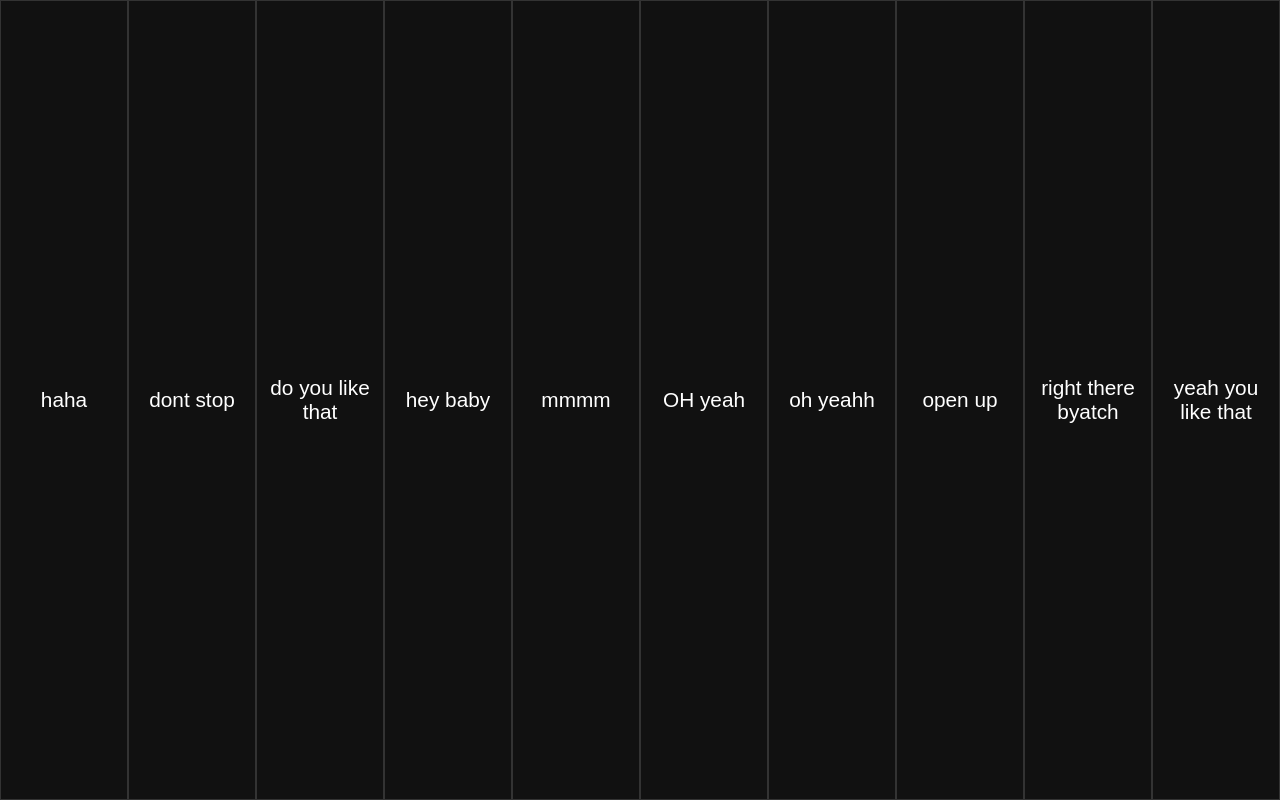
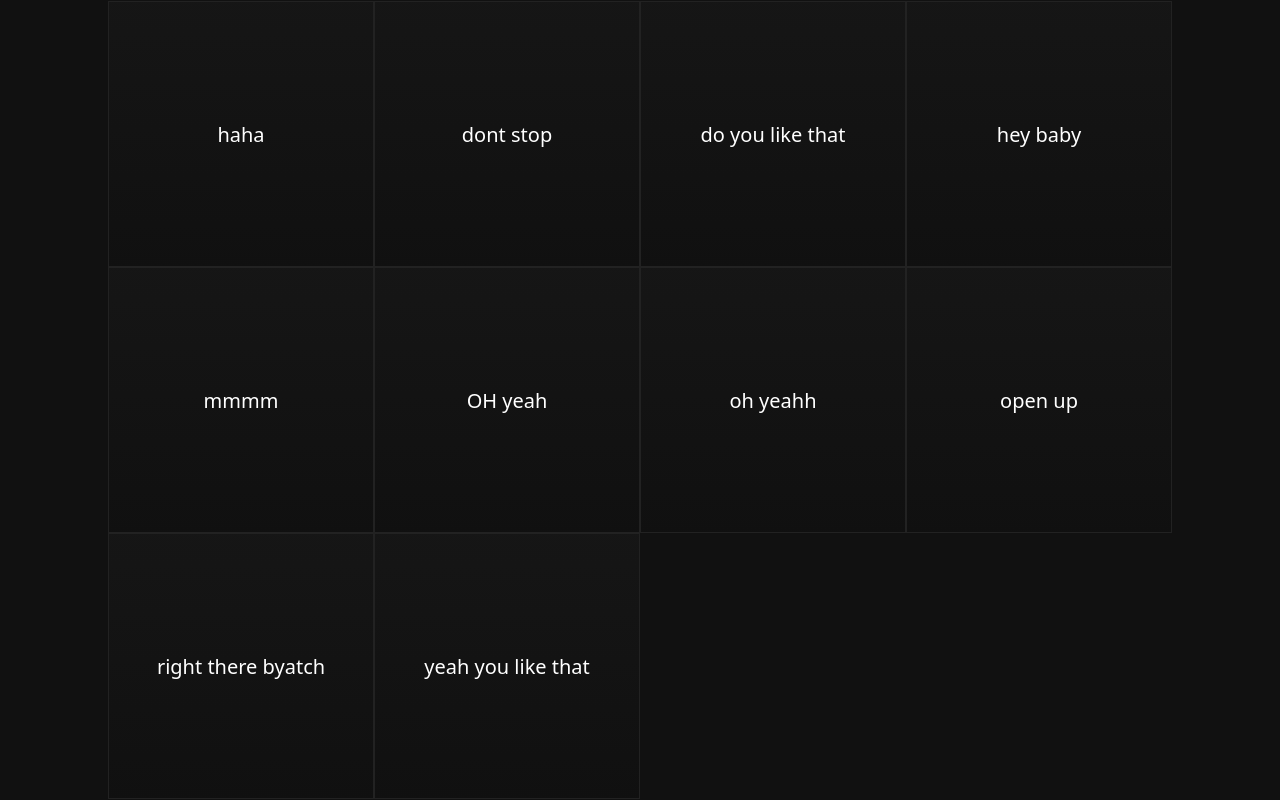
Before and after one commit to maddamMoist/soundboards, a plain HTML site: page ethan/index.html in a window 1280 px wide. Drawn offline with Linux system fonts and the light colour scheme.

Commit message:
Update index.html

```diff
--- a/ethan/index.html
+++ b/ethan/index.html
@@ -1,51 +1,69 @@
 <!DOCTYPE html>
 <html>
 <head>
-    <meta charset="UTF-8">
-    <title>Ethan</title>
+<meta charset="utf-8" />
+<meta name="viewport" content="width=device-width,initial-scale=1" />
+<title>WAV Grid Player — Perfect Squares</title>
 <style>
-        body {
-            margin: 0;
-            background: #111;
-            color: white;
-            display: grid;
-            height: 100vh;
-            width: 100vw;
-            overflow: hidden;
-            font-family: sans-serif;
+  :root { --bg: #111; --cell-border: 1px; --cell-padding: 10px; --text: #fff; }
+  html,body {
+    height:100%;
+    margin:0;
+    background: var(--bg);
+    color: var(--text);
+    font-family: system-ui, -apple-system, "Segoe UI", Roboto, "Helvetica Neue", Arial;
+    -webkit-font-smoothing:antialiased;
+    -moz-osx-font-smoothing:grayscale;
+    overflow:hidden; /* ensure no scrollbars */
   }
 
+  /* grid container fills viewport but centers the actual grid content */
   #grid {
+    width:100%;
+    height:100%;
+    display:grid;
+    place-items:center; /* center the inner grid */
+  }
+
+  /* inner grid that holds cells */
+  #inner {
     display: grid;
-            width: 100%;
-            height: 100%;
-            grid-template-columns: repeat(auto-fill, minmax(120px, 1fr));
-            grid-auto-rows: 1fr;
+    /* grid-template-columns and grid-auto-rows will be set dynamically in JS as exact px values */
+    gap: 0; /* no gaps so squares fit perfectly */
+    box-sizing: border-box;
   }
 
   .cell {
-            border: 1px solid #333;
-            display: flex;
-            align-items: center;
-            justify-content: center;
-            font-size: 1.3rem;
-            text-align: center;
-            cursor: pointer;
-            user-select: none;
-            padding: 10px;
+    display:flex;
+    align-items:center;
+    justify-content:center;
+    text-align:center;
+    user-select:none;
+    cursor:pointer;
+    box-sizing: border-box;
+    padding: var(--cell-padding);
+    border: var(--cell-border) solid #222; /* border will be inside box-sizing */
+    background: linear-gradient(180deg, rgba(255,255,255,0.02), rgba(0,0,0,0.05));
+    font-size: clamp(12px, 2.6vw, 20px);
+    color: var(--text);
+    /* keep it square if JS fails for any reason */
+    aspect-ratio: 1/1;
   }
 
-        .cell:active {
-            background: #444;
-        }
+  .cell:active { transform: scale(0.995); filter: brightness(0.95); }
 </style>
 </head>
 <body>
 
-<div id="grid"></div>
+<div id="grid">
+  <div id="inner" aria-live="polite"></div>
+</div>
 
 <script>
-    // --- MODIFY THIS LIST WITH YOUR FILENAMES ---
+/* -------------------------
+   USER: list your .wav files
+   (files must be in clips/ folder)
+   ------------------------- */
 const wavFiles = ["haha.wav",
   "dont stop.wav",
   "do you like that.wav",
@@ -58,46 +76,137 @@
   "yeah you like that.wav"
 ];
 
-    const grid = document.getElementById("grid");
-
-    let audioElements = {};
+/* ---------- globals ---------- */
+const inner = document.getElementById('inner');
+const audioMap = {};
 let canPlay = true;
 
-    async function preloadSounds() {
-        for (let file of wavFiles) {
-            const audio = new Audio(`clips/${file}`);
-            audio.preload = "auto";
-            audioElements[file] = audio;
+/* preload */
+async function preload() {
+  for (const f of wavFiles) {
+    const a = new Audio('clips/' + f);
+    a.preload = 'auto';
+    audioMap[f] = a;
+    // don't await network; browsers will handle prefetching
   }
 }
 
-    function createGrid() {
-        wavFiles.forEach(file => {
-            const name = file.replace(".wav", "");
-            const cell = document.createElement("div");
-            cell.className = "cell";
-            cell.textContent = name;
+/* create cells */
+function buildCells() {
+  inner.innerHTML = '';
+  for (const f of wavFiles) {
+    const name = f.replace(/\.wav$/i, '');
+    const div = document.createElement('div');
+    div.className = 'cell';
+    div.textContent = name;
+    div.dataset.file = f;
 
-            cell.addEventListener("click", () => {
+    div.addEventListener('click', () => {
       if (!canPlay) return;
-
+      const audio = audioMap[f];
+      if (!audio) return;
       canPlay = false;
-                const audio = audioElements[file];
-
+      // stop and reset other audio (avoid overlap artifacts)
+      // but we only have one instance per clip; resetting currentTime is enough
       audio.currentTime = 0;
-                audio.play();
-
-                setTimeout(() => {
-                    canPlay = true;
-                }, 200);
+      audio.play().catch(()=>{}); // ignore play rejects (autoplay policy)
+      setTimeout(()=>{ canPlay = true; }, 200);
     });
 
-            grid.appendChild(cell);
-        });
+    inner.appendChild(div);
+  }
 }
 
-    preloadSounds().then(createGrid);
+/* compute best grid (max square size that fits) and apply pixel sizes */
+function computeAndApplyGrid() {
+  const count = wavFiles.length;
+  if (count === 0) {
+    inner.style.gridTemplateColumns = '';
+    inner.style.gridAutoRows = '';
+    return;
+  }
+
+  const w = window.innerWidth;
+  const h = window.innerHeight;
+
+  // account for cell borders and padding inside size calculations
+  // measure an estimated extra per-cell (border + padding top + padding bottom)
+  // border declared as 1px in CSS and padding var; we can compute exact pixels:
+  const computed = getComputedStyle(document.documentElement);
+  const cellPadding = parseFloat(getComputedStyle(document.querySelector('.cell') || document.documentElement)
+                        .getPropertyValue('padding-top')) || 10;
+  const cellBorder = parseFloat(getComputedStyle(document.querySelector('.cell') || document.documentElement)
+                        .getPropertyValue('border-top-width')) || 1;
+
+  const extraVert = (cellPadding * 2) + (cellBorder * 2); // vertical space inside each cell added to height
+  const extraHoriz = extraVert; // symmetric
+
+  let best = { cols: 1, size: 0 };
+
+  for (let cols = 1; cols <= count; cols++) {
+    const rows = Math.ceil(count / cols);
+
+    // available width/height for the *content* of squares (including extra)
+    const rawCellW = Math.floor(w / cols);
+    const rawCellH = Math.floor(h / rows);
+
+    // cell size must include the extra interior; we compute the size that the browser
+    // will allocate to the grid cell (including border/padding). To be safe we subtract a
+    // tiny epsilon to avoid rounding overflow.
+    const cellSize = Math.min(rawCellW, rawCellH) - 0; // no subtraction; we will ensure fit by using Math.floor later
+
+    // ensure positive
+    if (cellSize <= 0) continue;
+
+    if (cellSize > best.size) {
+      best = { cols, size: cellSize };
+    }
+  }
+
+  // if best.size is very small fallback to 1 column
+  if (best.size < 1) best = { cols: 1, size: Math.floor(Math.min(w, h)) };
+
+  // round down size to integer pixels and ensure rows * size <= h (re-check)
+  const chosenCols = best.cols;
+  let chosenSize = Math.floor(best.size);
+
+  // re-evaluate rows and make sure it fits; if not, shrink chosenSize
+  let rows = Math.ceil(count / chosenCols);
+  while (rows * chosenSize > window.innerHeight && chosenSize > 1) {
+    chosenSize--;
+  }
+
+  // apply pixel widths & heights (these determine exact square box each grid cell occupies)
+  inner.style.gridTemplateColumns = `repeat(${chosenCols}, ${chosenSize}px)`;
+  inner.style.gridAutoRows = `${chosenSize}px`;
+
+  // center inner grid inside full viewport (outer #grid uses place-items:center)
+  // Also ensure inner doesn't exceed viewport due to borders; if it does, scale down
+  const totalW = chosenCols * chosenSize;
+  const totalH = rows * chosenSize;
+  if (totalW > window.innerWidth || totalH > window.innerHeight) {
+    // compute max size that fits both axes
+    const maxByW = Math.floor(window.innerWidth / chosenCols);
+    const maxByH = Math.floor(window.innerHeight / rows);
+    const safeSize = Math.min(maxByW, maxByH);
+    inner.style.gridTemplateColumns = `repeat(${chosenCols}, ${safeSize}px)`;
+    inner.style.gridAutoRows = `${safeSize}px`;
+  }
+}
+
+/* build and compute on load + resize */
+async function init() {
+  await preload();
+  buildCells();
+  computeAndApplyGrid();
+  // recompute when fonts/metrics settle a short time later
+  setTimeout(computeAndApplyGrid, 120);
+}
+
+window.addEventListener('resize', computeAndApplyGrid);
+window.addEventListener('orientationchange', computeAndApplyGrid);
+
+init();
 </script>
-
 </body>
 </html>
```
Lines whose indentation alone changed are shown as unchanged.
